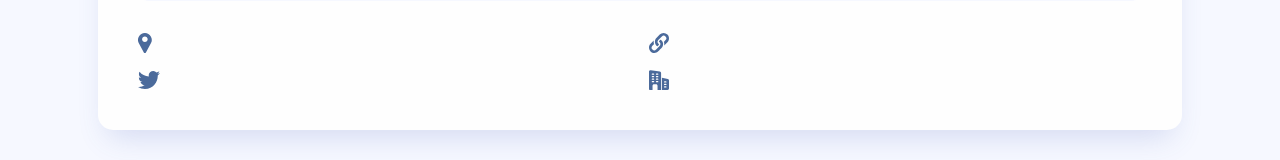
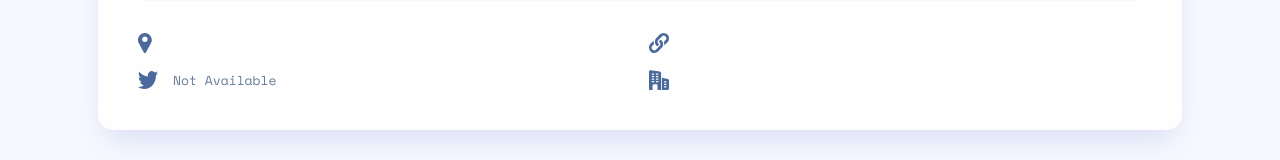
Before and after one commit to mariambuzaladze/Github-user-search-app, a React (Vite) app: page / in a window 1280 px wide. Shown: the part 535-695 px from the top of the page. Built offline with nearby package versions, Linux system fonts and the light colour scheme.

Commit message:
reduce code

```diff
--- a/src/App.jsx
+++ b/src/App.jsx
@@ -7,17 +7,7 @@ import Account from "./components/Account/Account";
 function App() {
   const [userInput, setUserInput] = useState("");
 
-  const [avatar, setAvatar] = useState(null);
-  const [login, setLogin] = useState(null);
-  const [date, setDate] = useState(null);
-  const [bio, setBio] = useState(null);
-  const [repos, setRepos] = useState(null);
-  const [followers, setFollowers] = useState(null);
-  const [following, setFollowing] = useState(null);
-  const [location, setLocation] = useState(null);
-  const [link, setLink] = useState(null);
-  const [twitter, setTwitter] = useState(null);
-  const [company, setCompany] = useState(null);
+  const [data, setData] = useState({});
 
   return (
     <>
@@ -25,31 +15,9 @@ function App() {
       <Search
         userInput={userInput}
         setUserInput={setUserInput}
-        setAvatar={setAvatar}
-        setLogin={setLogin}
-        setDate={setDate}
-        setBio={setBio}
-        setRepos={setRepos}
-        setFollowers={setFollowers}
-        setFollowing={setFollowing}
-        setLocation={setLocation}
-        setLink={setLink}
-        setTwitter={setTwitter}
-        setCompany={setCompany}
+        setData={setData}
       />
-      <Account
-        avatar={avatar}
-        login={login}
-        date={date}
-        bio={bio}
-        repos={repos}
-        followers={followers}
-        following={following}
-        location={location}
-        link={link}
-        twitter={twitter}
-        company={company}
-      />
+      <Account data={data} />
     </>
   );
 }
--- a/src/components/Account/Account.jsx
+++ b/src/components/Account/Account.jsx
@@ -4,75 +4,70 @@ import Website from "/images/icon-website.svg";
 import Twitter from "/images/icon-twitter.svg";
 import Company from "/images/icon-company.svg";
 
-export default function Account({
-  avatar,
-  login,
-  date,
-  bio,
-  repos,
-  followers,
-  following,
-  location,
-  link,
-  twitter,
-  company,
-}) {
+export default function Account({ data }) {
   return (
     <div className="page">
       <div className="title">
-        <img className="avatar" src={avatar} alt="avatar" />
+        <img className="avatar" src={data.avatar_url} alt="avatar" />
         <div className="user">
           <div className="names">
-            <p className="name text">{login}</p>
+            <p className="name text">{data.login}</p>
             <p className="userName">
-              @<span>{login}</span>
+              @<span>{data.login}</span>
             </p>
           </div>
 
           <p className="text">
-            Joined <span>{date}</span>
+            Joined{" "}
+            <span>{data.created_at ? data.created_at.split("T")[0] : ""}</span>
           </p>
         </div>
       </div>
 
-      <p className="text bio">{bio}</p>
+      <p className="text bio">{data.bio !== null ? data.bio : "No Bio"}</p>
 
       <div className="container">
         <div className="content">
           <p className="text">Repos</p>
-          <p className="text number">{repos}</p>
+          <p className="text number">{data.public_repos}</p>
         </div>
         <div className="content">
           <p className="text">Followers</p>
-          <p className="text number">{followers}</p>
+          <p className="text number">{data.followers}</p>
         </div>
         <div className="content">
           <p className="text">Following</p>
-          <p className="text number">{following}</p>
+          <p className="text number">{data.following}</p>
         </div>
       </div>
 
       <div className="details">
         <div className="detail">
           <img src={Location} alt="Location icon" />
-          <p className="text">{location}</p>
+          <p className="text">
+            {data.location !== null ? data.location : "Not Available"}
+          </p>
         </div>
 
         <div className="detail">
           <img src={Website} alt="Website icon" />
-          <a href={link} className="text link">
-            {link}
+          <a href={data.html_url} className="text link">
+            {data.html_url}
           </a>
         </div>
 
         <div className="detail">
           <img src={Twitter} alt="Twitter icon" />
-          <p className="text">{twitter}</p>
+          <p className="text">
+            {data.twitter_username ? data.twitter_username : "Not Available"}
+          </p>
         </div>
 
         <div className="detail">
           <img src={Company} alt="Company icon" />
-          <p className="text">{company}</p>
+          <p className="text">
+            {data.company !== null ? data.company : "Not Available"}
+          </p>
         </div>
       </div>
     </div>
--- a/src/components/Search/Search.jsx
+++ b/src/components/Search/Search.jsx
@@ -1,22 +1,8 @@
-import { useState } from "react";
+import { useEffect, useState } from "react";
 import "./search.css";
 import SearchIcon from "/images/icon-search.svg";
 
-export default function Search({
-  userInput,
-  setUserInput,
-  setAvatar,
-  setLogin,
-  setDate,
-  setBio,
-  setRepos,
-  setFollowers,
-  setFollowing,
-  setLocation,
-  setLink,
-  setTwitter,
-  setCompany,
-}) {
+export default function Search({ userInput, setUserInput, setData }) {
   const [display, setDisplay] = useState("none");
 
   async function getData(input) {
@@ -35,18 +21,7 @@ export default function Search({
   }
 
   const handleClick = async () => {
-    let data = await getData(userInput);
-    setAvatar(data.avatar_url);
-    setLogin(data.login);
-    setDate(data.created_at.split("T")[0]);
-    setBio(data.bio !== null ? data.bio : "No Bio");
-    setRepos(data.public_repos);
-    setFollowers(data.followers);
-    setFollowing(data.following);
-    setLocation(data.location !== null ? data.location : "Not Available");
-    setLink(data.html_url);
-    setTwitter(data.twitter_username ? data.twitter_username : "Not Available");
-    setCompany(data.company !== null ? data.company : "Not Available");
+    setData(getData(userInput));
   };
 
   return (
```
